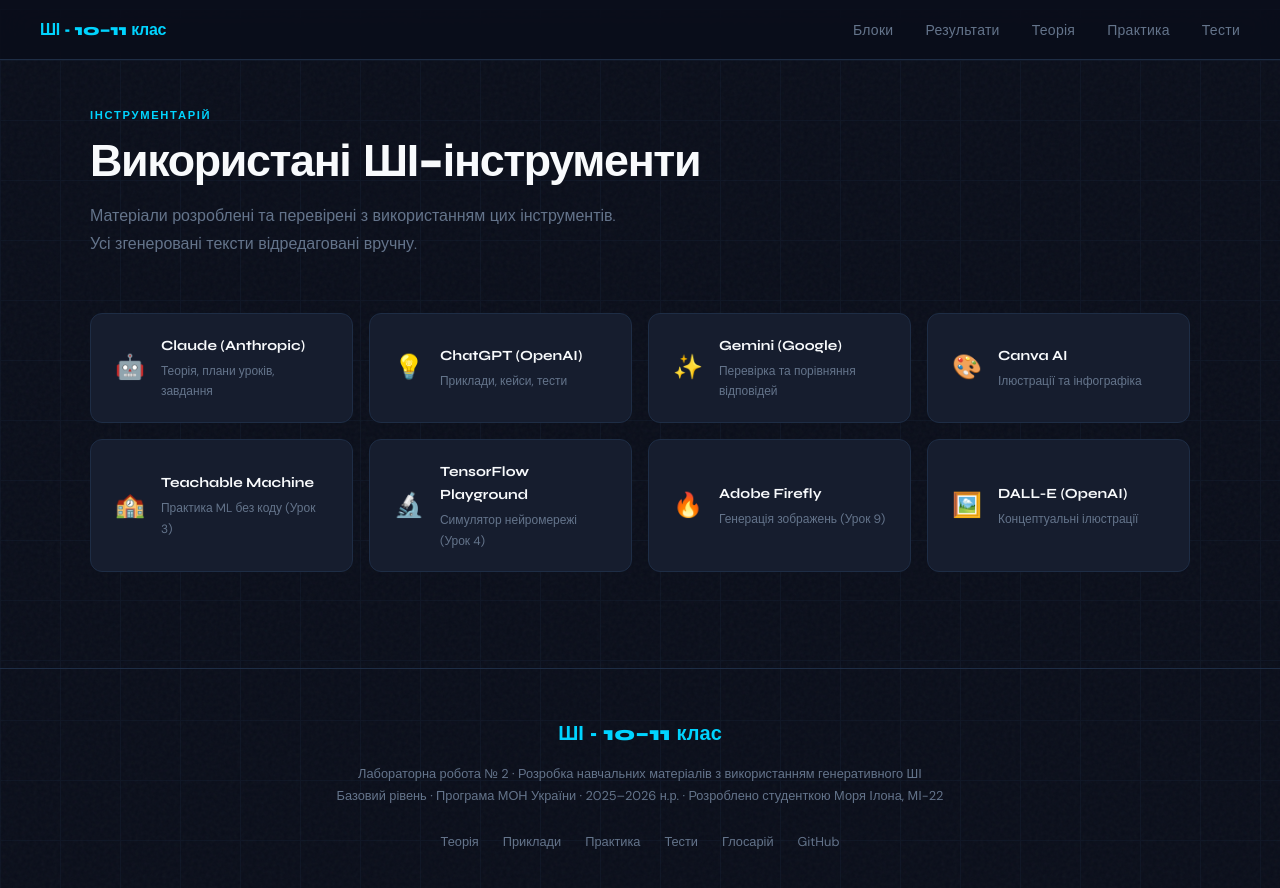
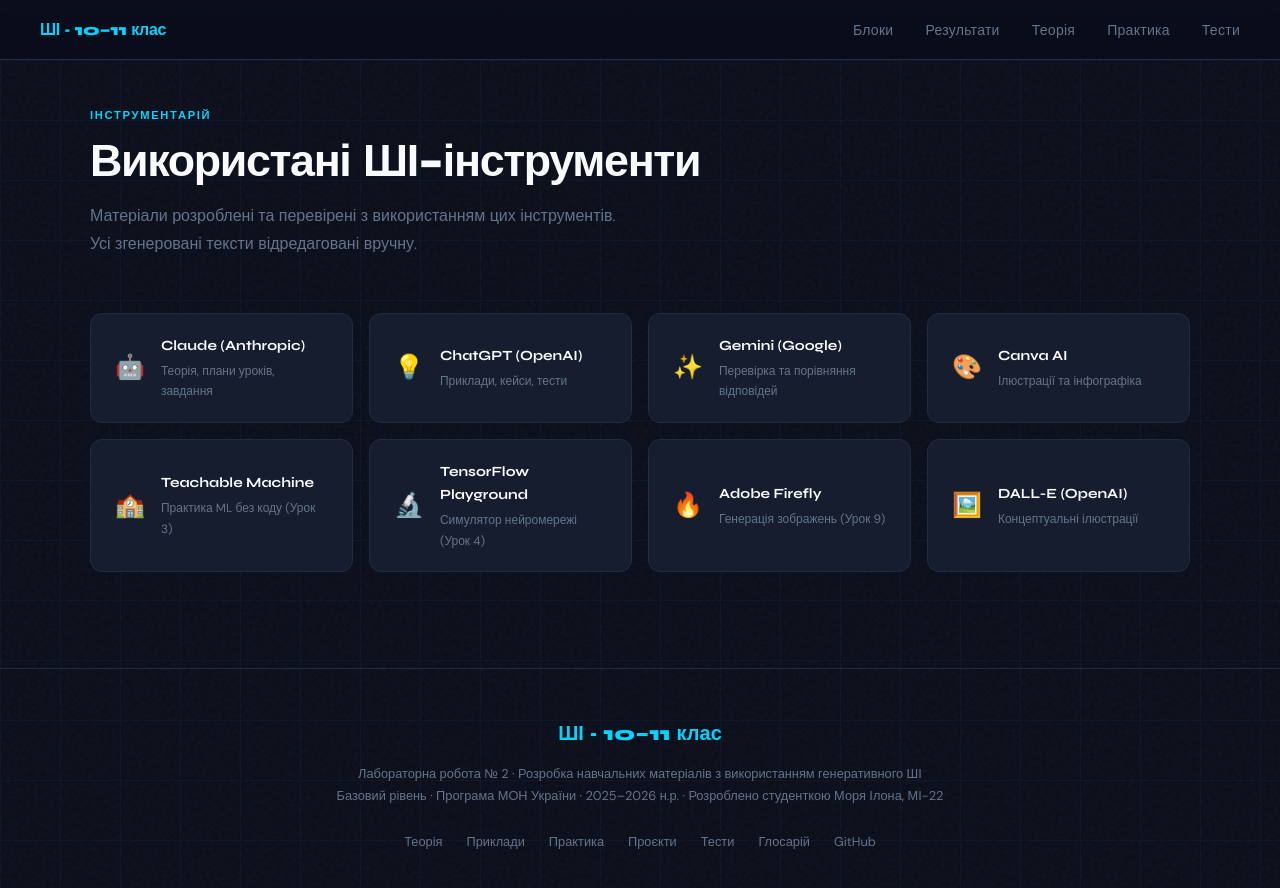
Before and after one commit to Ilona160/AI, a Jekyll site: the page index.html, which Jekyll copies as it is, in a window 1280 px wide and 900 px high, scrolled down 2723 px. Shown: the top 888 px of the window. Built offline with Jekyll 4.4.1, drawn with Linux system fonts in a browser that asks for light colours.

Commit message:
Update index.html

```diff
--- a/index.html
+++ b/index.html
@@ -605,7 +605,7 @@
       <li><a href="#blocks">Блоки</a></li>
       <li><a href="#outcomes">Результати</a></li>
       <li><a href="https://ilona160.github.io/AI/theory/index.html">Теорія</a></li>
-      <li><a href="https://ilona160.github.io/AI/practice/tasks.html">Практика</a></li>
+      <li><a href="https://ilona160.github.io/AI/practice/index.html">Практика</a></li>
       <li><a href="https://ilona160.github.io/AI/tests/index.html">Тести</a></li>
     </ul>
   </nav>
@@ -648,7 +648,7 @@
       <a href="https://ilona160.github.io/AI/theory/index.html" class="btn-primary">
         ▶ Почати навчання
       </a>
-      <a href="https://github.com" class="btn-secondary" target="_blank">
+      <a href="https://github.com/ilona160/AI" class="btn-secondary" target="_blank">
         ⎇ GitHub репозиторій
       </a>
     </div>
@@ -717,7 +717,7 @@
           </div>
         </a>
 
-        <a href="practice/projects.html" class="block-card accent-5 reveal">
+        <a href="https://ilona160.github.io/AI/practice/projects.html" class="block-card accent-5 reveal">
           <span class="block-num">Блок 05 · Уроки 16–18</span>
           <span class="block-icon">🚀</span>
           <h3 class="block-title">Проєктна робота</h3>
@@ -860,10 +860,11 @@
     <div class="footer-links">
       <a href="https://ilona160.github.io/AI/theory/index.html">Теорія</a>
       <a href="https://ilona160.github.io/AI/theory/examples.html">Приклади</a>
-      <a href="https://ilona160.github.io/AI/practice/tasks.html">Практика</a>
+      <a href="https://ilona160.github.io/AI/practice/index.html">Практика</a>
+      <a href="https://ilona160.github.io/AI/practice/projects.html">Проєкти</a>
       <a href="https://ilona160.github.io/AI/tests/index.html">Тести</a>
       <a href="https://ilona160.github.io/AI/theory/glossary.html">Глосарій</a>
-      <a href="https://github.com" target="_blank">GitHub</a>
+      <a href="https://github.com/ilona160/AI" target="_blank">GitHub</a>
     </div>
   </footer>
 
```
